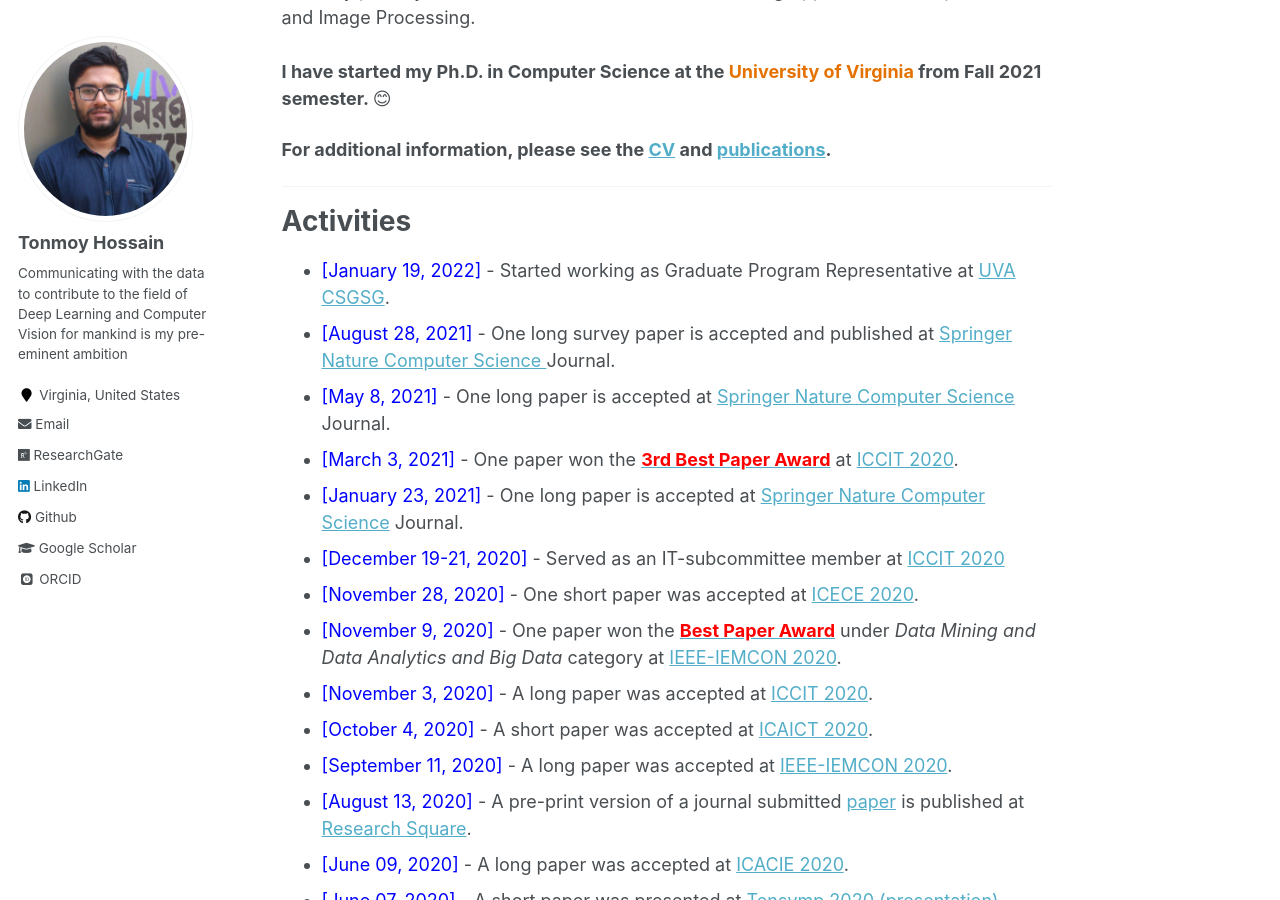
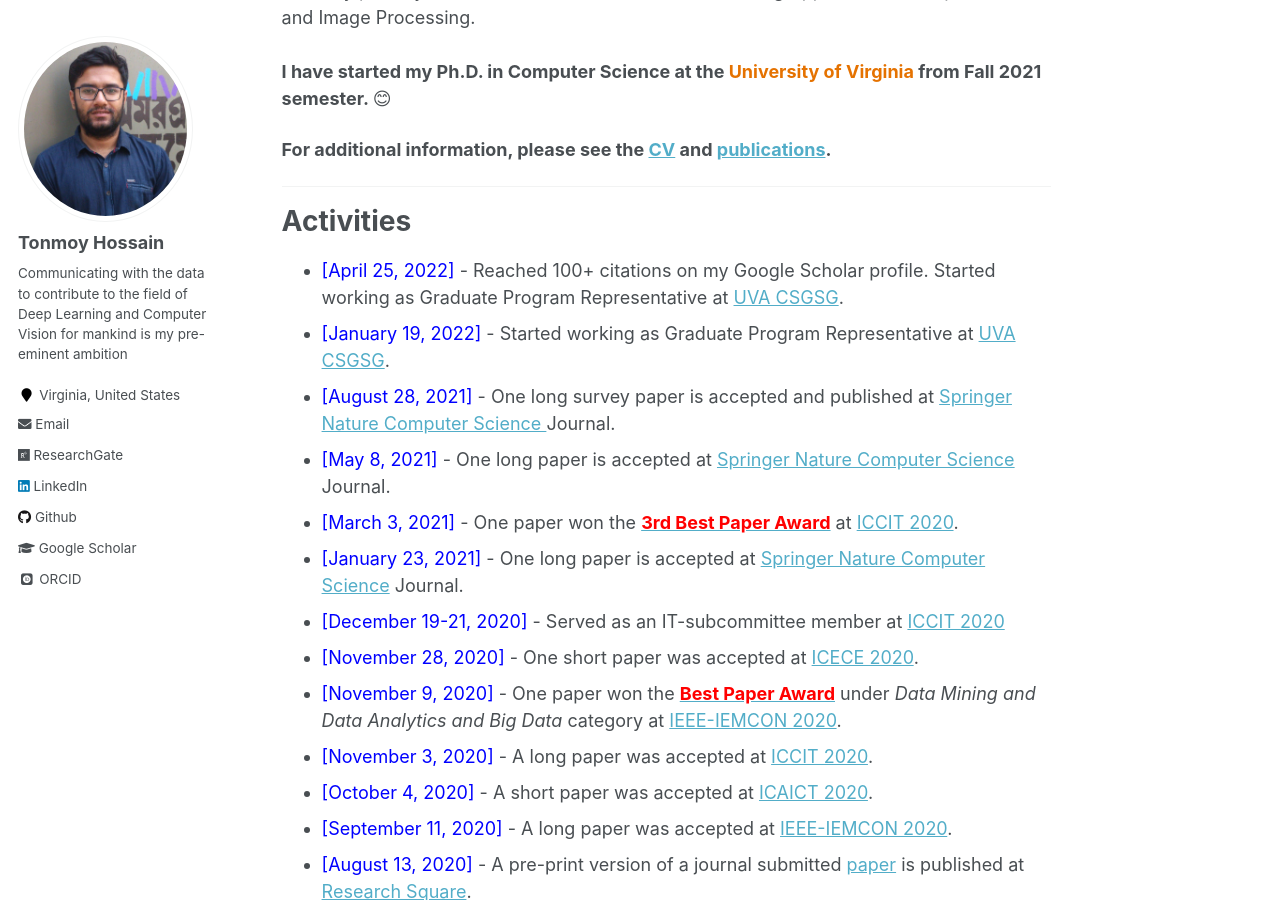
Before and after one commit to shaeekh/shaeekh.github.io, a Jekyll site: the page built from _pages/about.md, in a window 1280 px wide and 900 px high, scrolled down 313 px. Built offline with Jekyll 4.4.1, drawn with Linux system fonts in a browser that asks for light colours; some web fonts are replaced.

Commit message:
Update about.md

```diff
--- a/_pages/about.md
+++ b/_pages/about.md
@@ -23,7 +23,7 @@ I am Tonmoy Hossain, a first-year Ph.D. in CS student at the University of Virgi
 
 
 # Activities
-
+* <span style="color:Blue"> [April 25, 2022] </span> - Reached 100+ citations on my Google Scholar profile. Started working as Graduate Program Representative at [UVA CSGSG](https://csgsg.org/).
 * <span style="color:Blue"> [January 19, 2022] </span> - Started working as Graduate Program Representative at [UVA CSGSG](https://csgsg.org/).
 * <span style="color:Blue"> [August 28, 2021] </span> - One long survey paper is accepted and published at [Springer Nature Computer Science ](https://link.springer.com/article/10.1007/s42979-021-00823-1) Journal.
 * <span style="color:Blue"> [May 8, 2021] </span> - One long paper is accepted at [Springer Nature Computer Science ](https://link.springer.com/article/10.1007/s42979-021-00690-w) Journal.
```
